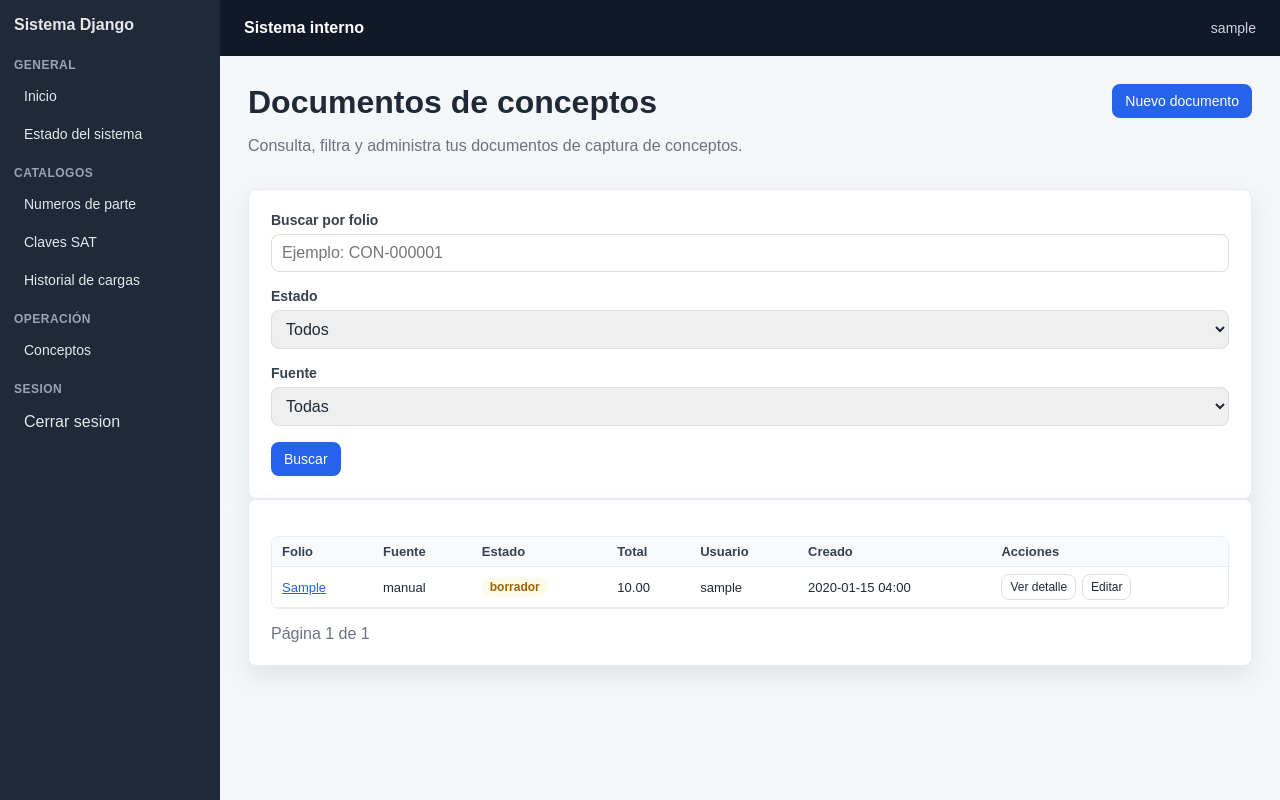
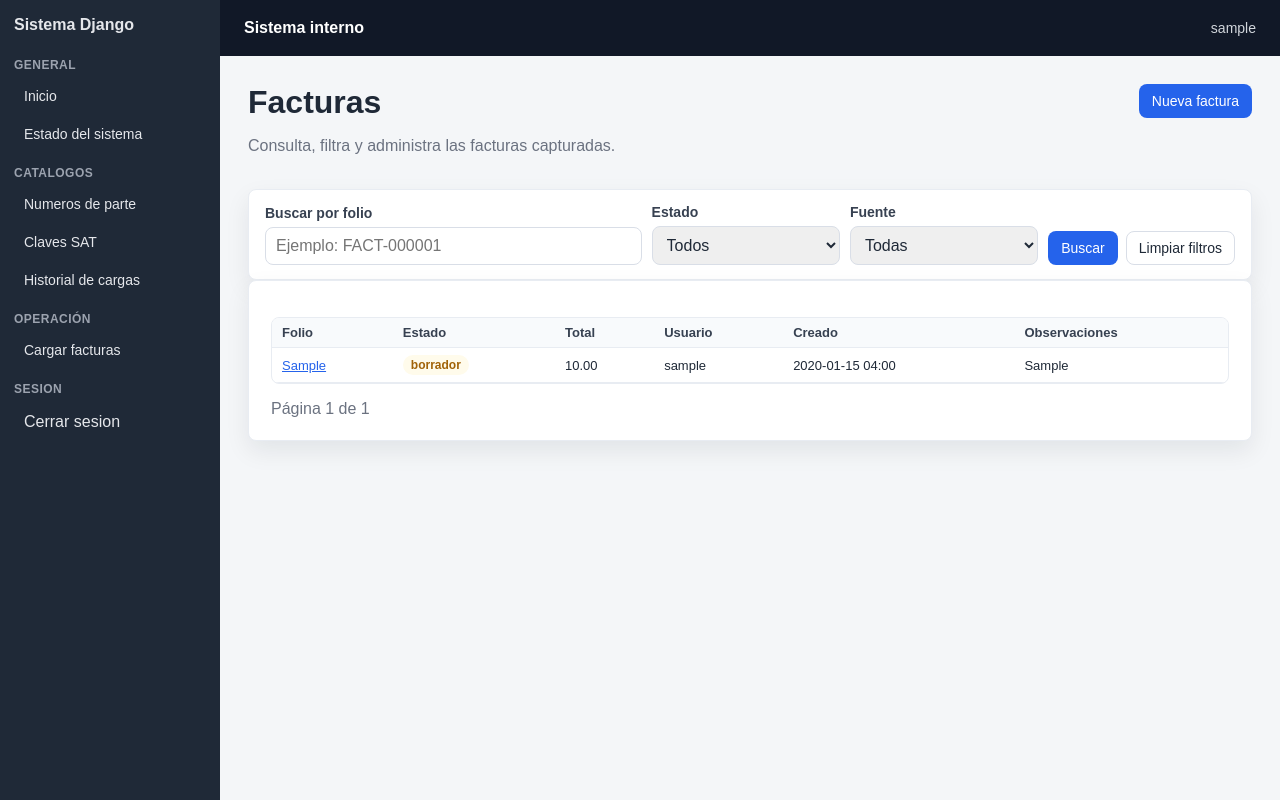
Before and after one commit to corres2/pksControl-cpanel, a Django app: page /conceptos/ in a window 1280 px wide. Run offline with Django 5.2, Linux system fonts and the light colour scheme; a user stored in the database is signed in; tables that the repository leaves empty hold one stand-in row (values such as "Sample post").

Commit message:
ui: renombra modulo de conceptos a facturas

```diff
--- a/app/apps/conceptos/models.py
+++ b/app/apps/conceptos/models.py
@@ -55,7 +55,7 @@ class DocumentoConceptos(models.Model):
         ]
 
     def __str__(self):
-        return self.folio or 'Documento de conceptos'
+        return self.folio or 'Factura'
 
     @property
     def es_borrador(self):
@@ -71,7 +71,7 @@ class DocumentoConceptos(models.Model):
                     .first()
                     or 0
                 )
-                self.folio = f'CON-{ultimo_id + 1:06d}'
+                self.folio = f'FACT-{ultimo_id + 1:06d}'
                 super().save(*args, **kwargs)
                 return
         super().save(*args, **kwargs)
--- a/app/apps/conceptos/views.py
+++ b/app/apps/conceptos/views.py
@@ -59,7 +59,11 @@ def documentos_list(request):
     page_obj = Paginator(queryset, 25).get_page(request.GET.get('page'))
     return render(
         request,
-        'conceptos/documentos_list.html',
+        (
+            'conceptos/partials/documentos_resultados.html'
+            if request.headers.get('X-Requested-With') == 'XMLHttpRequest'
+            else 'conceptos/documentos_list.html'
+        ),
         {
             'page_obj': page_obj,
             'busqueda': busqueda,
@@ -82,13 +86,13 @@ def documento_create(request):
         documento = form.save(commit=False)
         documento.usuario = request.user if request.user.is_authenticated else None
         documento.save()
-        messages.success(request, 'Documento creado correctamente.')
+        messages.success(request, 'Factura creada correctamente.')
         return redirect('conceptos:documento_detail', pk=documento.pk)
 
     return render(
         request,
         'conceptos/documento_form.html',
-        {'form': form, 'titulo': 'Nuevo documento'},
+        {'form': form, 'titulo': 'Nueva factura'},
     )
 
 
@@ -118,13 +122,13 @@ def documento_exportar_word(request, pk):
 def documento_update(request, pk):
     documento = get_object_or_404(DocumentoConceptos, pk=pk)
     if not documento.es_borrador:
-        messages.error(request, 'Solo se pueden editar documentos en borrador.')
+        messages.error(request, 'Solo se pueden editar facturas en borrador.')
         return redirect('conceptos:documento_detail', pk=documento.pk)
 
     form = DocumentoConceptosForm(request.POST or None, instance=documento)
     if request.method == 'POST' and form.is_valid():
         form.save()
-        messages.success(request, 'Documento actualizado correctamente.')
+        messages.success(request, 'Factura actualizada correctamente.')
         return redirect('conceptos:documento_detail', pk=documento.pk)
 
     return render(
@@ -138,7 +142,7 @@ def documento_update(request, pk):
 def conceptos_importar(request, pk):
     documento = get_object_or_404(DocumentoConceptos, pk=pk)
     if not documento.es_borrador:
-        messages.error(request, 'Solo se pueden importar conceptos en documentos en borrador.')
+        messages.error(request, 'Solo se pueden importar conceptos en facturas en borrador.')
         return redirect('conceptos:documento_detail', pk=documento.pk)
 
     preview = None
@@ -167,7 +171,7 @@ def conceptos_importar(request, pk):
 def conceptos_importar_confirmar(request, pk):
     documento = get_object_or_404(DocumentoConceptos, pk=pk)
     if not documento.es_borrador:
-        messages.error(request, 'Solo se pueden importar conceptos en documentos en borrador.')
+        messages.error(request, 'Solo se pueden importar conceptos en facturas en borrador.')
         return redirect('conceptos:documento_detail', pk=documento.pk)
 
     session_key = _importacion_session_key(documento)
@@ -188,7 +192,7 @@ def conceptos_importar_confirmar(request, pk):
     )
     del request.session[session_key]
     request.session.modified = True
-    messages.success(request, f'Conceptos importados correctamente: {creados}.')
+    messages.success(request, f'Conceptos de factura importados correctamente: {creados}.')
     return redirect('conceptos:documento_detail', pk=documento.pk)
 
 
@@ -197,7 +201,7 @@ def conceptos_importar_confirmar(request, pk):
 def conceptos_importar_cancelar(request, pk):
     documento = get_object_or_404(DocumentoConceptos, pk=pk)
     if not documento.es_borrador:
-        messages.error(request, 'Solo se puede cancelar una importación de un documento en borrador.')
+        messages.error(request, 'Solo se puede cancelar una importación de una factura en borrador.')
         return redirect('conceptos:documento_detail', pk=documento.pk)
 
     session_key = _importacion_session_key(documento)
@@ -216,7 +220,7 @@ def _importacion_session_key(documento):
 def concepto_create(request, pk):
     documento = get_object_or_404(DocumentoConceptos, pk=pk)
     if not documento.es_borrador:
-        messages.error(request, 'Solo se pueden agregar conceptos en borrador.')
+        messages.error(request, 'Solo se pueden agregar conceptos en una factura en borrador.')
         return redirect('conceptos:documento_detail', pk=documento.pk)
 
     form = ConceptoForm(request.POST or None, documento=documento)
@@ -283,7 +287,7 @@ def concepto_update(request, pk, concepto_id):
     documento = get_object_or_404(DocumentoConceptos, pk=pk)
     concepto = get_object_or_404(Concepto, pk=concepto_id, documento=documento)
     if not documento.es_borrador:
-        messages.error(request, 'Solo se pueden editar conceptos en borrador.')
+        messages.error(request, 'Solo se pueden editar conceptos en una factura en borrador.')
         return redirect('conceptos:documento_detail', pk=documento.pk)
 
     form = ConceptoForm(request.POST or None, instance=concepto, documento=documento)
@@ -352,7 +356,7 @@ def concepto_delete(request, pk, concepto_id):
     documento = get_object_or_404(DocumentoConceptos, pk=pk)
     concepto = get_object_or_404(Concepto, pk=concepto_id, documento=documento)
     if not documento.es_borrador:
-        messages.error(request, 'Solo se pueden quitar conceptos en borrador.')
+        messages.error(request, 'Solo se pueden quitar conceptos en una factura en borrador.')
         return redirect('conceptos:documento_detail', pk=documento.pk)
 
     concepto.delete()
@@ -379,10 +383,10 @@ def _reordenar_concepto(request, pk, concepto_id, direccion):
     if documento.status == DocumentoConceptos.STATUS_CANCELADO:
         if es_ajax:
             return JsonResponse(
-                {'ok': False, 'error': 'No se pueden reordenar documentos cancelados.'},
+                {'ok': False, 'error': 'No se pueden reordenar conceptos de una factura cancelada.'},
                 status=400,
             )
-        messages.error(request, 'No se pueden reordenar documentos cancelados.')
+        messages.error(request, 'No se pueden reordenar conceptos de una factura cancelada.')
         return redirect('conceptos:documento_detail', pk=documento.pk)
 
     _normalizar_ordenes(documento)
@@ -642,7 +646,7 @@ def documento_confirmar(request, pk):
         documento.save(update_fields=['status', 'updated_at'])
         for concepto in documento.conceptos.all():
             registrar_historial_concepto(concepto, usuario=request.user)
-        messages.success(request, 'Documento confirmado correctamente.')
+    messages.success(request, 'Factura confirmada correctamente.')
     return redirect('conceptos:documento_detail', pk=documento.pk)
 
 
@@ -653,5 +657,5 @@ def documento_cancelar(request, pk):
     if documento.status != DocumentoConceptos.STATUS_CANCELADO:
         documento.status = DocumentoConceptos.STATUS_CANCELADO
         documento.save(update_fields=['status', 'updated_at'])
-        messages.success(request, 'Documento cancelado correctamente.')
+        messages.success(request, 'Factura cancelada correctamente.')
     return redirect('conceptos:documento_detail', pk=documento.pk)
--- a/app/templates/base.html
+++ b/app/templates/base.html
@@ -509,7 +509,7 @@
 
             {% if perms.conceptos.view_documentoconceptos %}
                 <p class="sidebar-title">Operación</p>
-                <a href="{% url 'conceptos:documentos_list' %}">Conceptos</a>
+                <a href="{% url 'conceptos:documentos_list' %}">Cargar facturas</a>
             {% endif %}
 
             <p class="sidebar-title">Sesion</p>
--- a/app/templates/conceptos/documentos_list.html
+++ b/app/templates/conceptos/documentos_list.html
@@ -1,25 +1,58 @@
 {% extends "base.html" %}
 
-{% block title %}Conceptos - Sistema Django{% endblock %}
+{% block title %}Facturas - Sistema Django{% endblock %}
 
 {% block content %}
+<style>
+    .documentos-listado .filtros-card {
+        padding: 14px 16px;
+    }
+
+    .documentos-listado .filtros-grid {
+        align-items: end;
+        display: grid;
+        gap: 10px;
+        grid-template-columns: minmax(260px, 2fr) minmax(120px, 1fr) minmax(120px, 1fr) auto;
+    }
+
+    .documentos-listado .filtros-grid .form-field,
+    .documentos-listado .filtros-grid .page-actions {
+        margin: 0;
+    }
+
+    .documentos-listado .observaciones-listado {
+        display: block;
+        max-width: 260px;
+        overflow: hidden;
+        text-overflow: ellipsis;
+        white-space: nowrap;
+    }
+
+    @media (max-width: 760px) {
+        .documentos-listado .filtros-grid {
+            grid-template-columns: 1fr;
+        }
+    }
+</style>
+
+<div class="documentos-listado">
 <div class="page-header">
     <div>
-        <h1 class="page-title">Documentos de conceptos</h1>
-        <p class="muted">Consulta, filtra y administra tus documentos de captura de conceptos.</p>
+        <h1 class="page-title">Facturas</h1>
+        <p class="muted">Consulta, filtra y administra las facturas capturadas.</p>
     </div>
     <div class="page-actions">
         {% if perms.conceptos.add_documentoconceptos %}
-            <a class="btn btn-primary" href="{% url 'conceptos:documento_create' %}">Nuevo documento</a>
+            <a class="btn btn-primary" href="{% url 'conceptos:documento_create' %}">Nueva factura</a>
         {% endif %}
     </div>
 </div>
 
-<div class="card">
-    <form class="form-grid" method="get">
+<div class="card filtros-card">
+    <form class="filtros-grid" method="get" data-filtros-documentos>
         <div class="form-field">
             <label for="id_q">Buscar por folio</label>
-            <input id="id_q" type="search" name="q" value="{{ busqueda }}" placeholder="Ejemplo: CON-000001">
+            <input id="id_q" type="search" name="q" value="{{ busqueda }}" placeholder="Ejemplo: FACT-000001">
         </div>
         <div class="form-field">
             <label for="id_estado">Estado</label>
@@ -28,7 +61,7 @@
                 {% for valor, etiqueta in status_choices %}
                     <option value="{{ valor }}"{% if estado == valor %} selected{% endif %}>{{ etiqueta }}</option>
                 {% endfor %}
-            </select>
+        </select>
         </div>
         <div class="form-field">
             <label for="id_fuente">Fuente</label>
@@ -41,92 +74,99 @@
         </div>
         <div class="page-actions">
             <button class="btn btn-primary" type="submit">Buscar</button>
-            {% if filtros_aplicados %}
-                <a class="btn btn-secondary" href="{% url 'conceptos:documentos_list' %}">Limpiar filtros</a>
-            {% endif %}
+            <a class="btn btn-secondary" href="{% url 'conceptos:documentos_list' %}" data-limpiar-filtros{% if not filtros_aplicados %} hidden{% endif %}>Limpiar filtros</a>
         </div>
     </form>
-    {% if filtros_activos %}
-        <p class="muted">Filtros activos: {% for filtro in filtros_activos %}<span class="badge">{{ filtro }}</span> {% endfor %}</p>
-    {% endif %}
 </div>
 
-<div class="card">
-    <div class="table-wrap">
-        <table class="data-table">
-            <thead>
-                <tr>
-                    <th>Folio</th>
-                    <th>Fuente</th>
-                    <th>Estado</th>
-                    <th>Total</th>
-                    <th>Usuario</th>
-                    <th>Creado</th>
-                    <th>Acciones</th>
-                </tr>
-            </thead>
-            <tbody>
-                {% for documento in page_obj %}
-                    <tr>
-                        <td><a href="{% url 'conceptos:documento_detail' documento.pk %}">{{ documento.folio }}</a></td>
-                        <td>{{ documento.fuente }}</td>
-                        <td>
-                            {% if documento.status == "borrador" %}
-                                <span class="badge badge-warning">{{ documento.status }}</span>
-                            {% elif documento.status == "confirmado" %}
-                                <span class="badge badge-ok">{{ documento.status }}</span>
-                            {% elif documento.status == "cancelado" %}
-                                <span class="badge badge-error">{{ documento.status }}</span>
-                            {% else %}
-                                <span class="badge">{{ documento.status }}</span>
-                            {% endif %}
-                        </td>
-                        <td>{{ documento.total|floatformat:2 }}</td>
-                        <td>{{ documento.usuario|default:"" }}</td>
-                        <td>{{ documento.created_at|date:"Y-m-d H:i" }}</td>
-                        <td>
-                            <div class="table-actions">
-                                <a class="btn btn-secondary" href="{% url 'conceptos:documento_detail' documento.pk %}">Ver detalle</a>
-                                {% if documento.es_borrador and perms.conceptos.change_documentoconceptos %}
-                                    <a class="btn btn-secondary" href="{% url 'conceptos:documento_update' documento.pk %}">Editar</a>
-                                {% endif %}
-                            </div>
-                        </td>
-                    </tr>
-                {% empty %}
-                    <tr>
-                        <td colspan="7">
-                            <div class="alert" role="status">
-                                {% if filtros_aplicados %}
-                                    <strong>No encontramos documentos con los filtros aplicados.</strong>
-                                    <p class="muted">Prueba con otros criterios o limpia los filtros para ver todos los documentos.</p>
-                                    <div class="page-actions">
-                                        <a class="btn btn-secondary" href="{% url 'conceptos:documentos_list' %}">Limpiar filtros</a>
-                                {% else %}
-                                    <strong>Aún no hay documentos de conceptos registrados.</strong>
-                                    <p class="muted">Crea un documento para comenzar a capturar conceptos.</p>
-                                    <div class="page-actions">
-                                {% endif %}
-                                {% if perms.conceptos.add_documentoconceptos %}
-                                    <a class="btn btn-primary" href="{% url 'conceptos:documento_create' %}">Nuevo documento</a>
-                                {% endif %}
-                                    </div>
-                            </div>
-                        </td>
-                    </tr>
-                {% endfor %}
-            </tbody>
-        </table>
-    </div>
+<div id="documentos-resultados" data-ajax-resultados aria-live="polite">
+    {% include "conceptos/partials/documentos_resultados.html" %}
+</div>
 
-    <div class="pagination">
-        <span class="muted">Página {{ page_obj.number }} de {{ page_obj.paginator.num_pages }}</span>
-        {% if page_obj.has_previous %}
-            <a class="btn btn-secondary" href="?{% if querystring %}{{ querystring }}&{% endif %}page={{ page_obj.previous_page_number }}">Anterior</a>
-        {% endif %}
-        {% if page_obj.has_next %}
-            <a class="btn btn-secondary" href="?{% if querystring %}{{ querystring }}&{% endif %}page={{ page_obj.next_page_number }}">Siguiente</a>
-        {% endif %}
-    </div>
+<script>
+(function () {
+    const form = document.querySelector('[data-filtros-documentos]');
+    const resultados = document.querySelector('[data-ajax-resultados]');
+    if (!form || !resultados || !window.fetch) return;
+
+    let requestActive = false;
+    const buscar = form.querySelector('button[type="submit"]');
+    const limpiar = form.querySelector('[data-limpiar-filtros]');
+
+    function sincronizarFormulario(url) {
+        ['q', 'estado', 'fuente'].forEach(function (nombre) {
+            const campo = form.elements[nombre];
+            if (campo) campo.value = url.searchParams.get(nombre) || '';
+        });
+        if (limpiar) {
+            limpiar.hidden = !['q', 'estado', 'fuente'].some(function (nombre) {
+                return Boolean(url.searchParams.get(nombre));
+            });
+        }
+    }
+
+    async function cargarResultados(url, actualizarHistorial) {
+        if (requestActive) return;
+        requestActive = true;
+        resultados.setAttribute('aria-busy', 'true');
+        resultados.insertAdjacentHTML('afterbegin', '<div class="alert" role="status" data-ajax-loading>Actualizando resultados...</div>');
+        if (buscar) {
+            buscar.disabled = true;
+            buscar.dataset.textoOriginal = buscar.textContent;
+            buscar.textContent = 'Buscando...';
+        }
+        try {
+            const respuesta = await fetch(url.toString(), {
+                headers: {'X-Requested-With': 'XMLHttpRequest', 'Accept': 'text/html'}
+            });
+            const tipo = respuesta.headers.get('content-type') || '';
+            if (!respuesta.ok || !tipo.includes('text/html') || respuesta.redirected) {
+                throw new Error('La sesión puede haber expirado. Recarga la página e inicia sesión nuevamente.');
+            }
+            resultados.innerHTML = await respuesta.text();
+            if (actualizarHistorial) window.history.pushState({}, '', url.toString());
+            sincronizarFormulario(url);
+        } catch (error) {
+            resultados.innerHTML = '<div class="alert alert-error" role="alert">' + (error.message || 'No se pudieron actualizar los resultados. Intenta nuevamente.') + '</div>';
+        } finally {
+            resultados.removeAttribute('aria-busy');
+            requestActive = false;
+            if (buscar) {
+                buscar.disabled = false;
+                buscar.textContent = buscar.dataset.textoOriginal || 'Buscar';
+            }
+        }
+    }
+
+    form.addEventListener('submit', function (evento) {
+        evento.preventDefault();
+        const url = new URL(form.action || window.location.href, window.location.href);
+        url.search = new URLSearchParams(new FormData(form)).toString();
+        cargarResultados(url, true);
+    });
+
+    form.addEventListener('click', function (evento) {
+        const enlace = evento.target.closest('[data-limpiar-filtros]');
+        if (!enlace) return;
+        evento.preventDefault();
+        cargarResultados(new URL(enlace.href, window.location.href), true);
+    });
+
+    resultados.addEventListener('click', function (evento) {
+        const enlace = evento.target.closest('a[href]');
+        if (!enlace || !enlace.closest('.pagination')) return;
+        const url = new URL(enlace.href, window.location.href);
+        if (url.origin !== window.location.origin) return;
+        evento.preventDefault();
+        cargarResultados(url, true);
+    });
+
+    window.addEventListener('popstate', function () {
+        cargarResultados(new URL(window.location.href), false);
+    });
+
+    sincronizarFormulario(new URL(window.location.href));
+}());
+</script>
 </div>
 {% endblock %}
--- a/app/templates/conceptos/importar_conceptos.html
+++ b/app/templates/conceptos/importar_conceptos.html
@@ -1,15 +1,15 @@
 {% extends "base.html" %}
 
-{% block title %}Importar conceptos - Sistema Django{% endblock %}
+{% block title %}Importar conceptos de factura - Sistema Django{% endblock %}
 
 {% block content %}
 <div class="page-header">
     <div>
-        <h1 class="page-title">Importar conceptos</h1>
+        <h1 class="page-title">Importar conceptos de factura</h1>
         <p class="muted">{{ documento.folio }} · Carga conceptos desde un archivo CSV o XLSX y revisa el preview antes de confirmar.</p>
     </div>
     <div class="page-actions">
-        <a class="btn btn-secondary" href="{% url 'conceptos:documento_detail' documento.pk %}">Volver al documento</a>
+        <a class="btn btn-secondary" href="{% url 'conceptos:documento_detail' documento.pk %}">Volver a la factura</a>
     </div>
 </div>
 
--- /dev/null
+++ b/app/templates/conceptos/partials/documentos_resultados.html
@@ -0,0 +1,76 @@
+{% if filtros_activos %}
+    <div class="alert" role="status">
+        <strong>Filtros activos:</strong>
+        {% for filtro in filtros_activos %}<span class="badge">{{ filtro }}</span> {% endfor %}
+    </div>
+{% endif %}
+
+<div class="card">
+    <div class="table-wrap">
+        <table class="data-table">
+            <thead>
+                <tr>
+                    <th>Folio</th>
+                    <th>Estado</th>
+                    <th>Total</th>
+                    <th>Usuario</th>
+                    <th>Creado</th>
+                    <th>Observaciones</th>
+                </tr>
+            </thead>
+            <tbody>
+                {% for documento in page_obj %}
+                    <tr>
+                        <td><a href="{% url 'conceptos:documento_detail' documento.pk %}">{{ documento.folio }}</a></td>
+                        <td>
+                            {% if documento.status == "borrador" %}
+                                <span class="badge badge-warning">{{ documento.status }}</span>
+                            {% elif documento.status == "confirmado" %}
+                                <span class="badge badge-ok">{{ documento.status }}</span>
+                            {% elif documento.status == "cancelado" %}
+                                <span class="badge badge-error">{{ documento.status }}</span>
+                            {% else %}
+                                <span class="badge">{{ documento.status }}</span>
+                            {% endif %}
+                        </td>
+                        <td>{{ documento.total|floatformat:2 }}</td>
+                        <td>{{ documento.usuario|default:"" }}</td>
+                        <td>{{ documento.created_at|date:"Y-m-d H:i" }}</td>
+                        <td><span class="observaciones-listado" title="{{ documento.observaciones }}">{{ documento.observaciones|default:"—" }}</span></td>
+                    </tr>
+                {% empty %}
+                    <tr>
+                        <td colspan="6">
+                            <div class="alert" role="status">
+                                {% if filtros_aplicados %}
+                                    <strong>No encontramos facturas con los filtros aplicados.</strong>
+                                    <p class="muted">Prueba con otros criterios o limpia los filtros para ver todos los documentos.</p>
+                                    <div class="page-actions">
+                                        <a class="btn btn-secondary" href="{% url 'conceptos:documentos_list' %}">Limpiar filtros</a>
+                                {% else %}
+                                    <strong>Aún no hay facturas cargadas.</strong>
+                                    <p class="muted">Crea una factura para comenzar a capturar conceptos.</p>
+                                    <div class="page-actions">
+                                {% endif %}
+                                {% if perms.conceptos.add_documentoconceptos %}
+                                    <a class="btn btn-primary" href="{% url 'conceptos:documento_create' %}">Nueva factura</a>
+                                {% endif %}
+                                    </div>
+                            </div>
+                        </td>
+                    </tr>
+                {% endfor %}
+            </tbody>
+        </table>
+    </div>
+
+    <div class="pagination">
+        <span class="muted">Página {{ page_obj.number }} de {{ page_obj.paginator.num_pages }}</span>
+        {% if page_obj.has_previous %}
+            <a class="btn btn-secondary" href="?{% if querystring %}{{ querystring }}&{% endif %}page={{ page_obj.previous_page_number }}">Anterior</a>
+        {% endif %}
+        {% if page_obj.has_next %}
+            <a class="btn btn-secondary" href="?{% if querystring %}{{ querystring }}&{% endif %}page={{ page_obj.next_page_number }}">Siguiente</a>
+        {% endif %}
+    </div>
+</div>
```
Also changed, not shown: app/apps/conceptos/tests.py (+43 -13 lines), app/templates/conceptos/documento_detail.html (+8 -8 lines), app/templates/conceptos/documento_form.html (+10 -3 lines).
